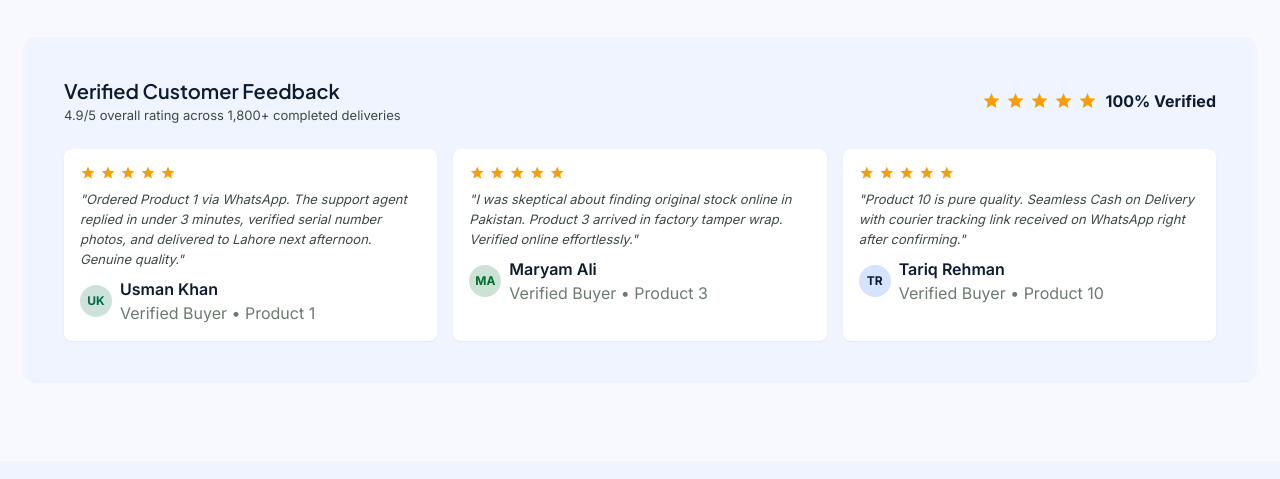
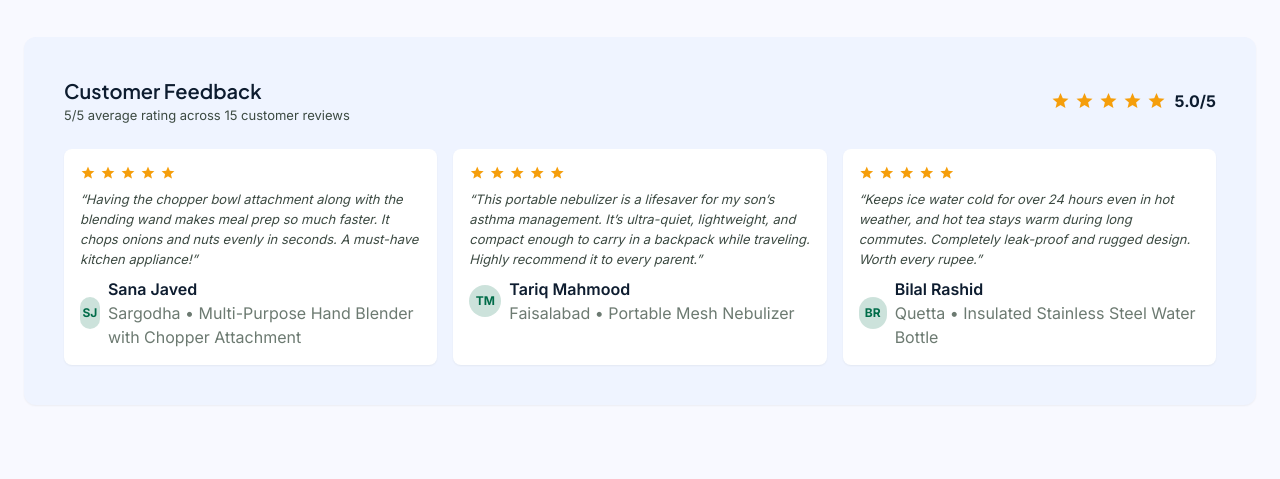
Before and after one commit to arshmangohar15-rgb/stitch-Final-genuine-product, a plain HTML site: page index.html in a window 1280 px wide. Shown: the part 2866-3345 px from the top of the page. Drawn offline with nearby package versions, Linux system fonts and the light colour scheme.

Commit message:
major changes1

```diff
--- a/index.html
+++ b/index.html
@@ -234,78 +234,23 @@
 <p class="font-body-sm text-body-sm text-on-surface-variant">Available in major cities: riders allow parcel verification prior to handover so you receive 100% confidence before paying.</p>
 </div>
 </div>
-<!-- Real Customer Reviews -->
+<!-- Customer Reviews -->
 <div class="bg-surface-container-low rounded-xl p-space-lg md:p-space-xl shadow-sm">
   <div class="flex flex-col md:flex-row items-start md:items-center justify-between mb-space-lg gap-space-sm">
     <div>
-<h3 class="font-headline-sm text-headline-sm text-on-surface">Verified Customer Feedback</h3>
-<p class="font-body-sm text-body-sm text-on-surface-variant">4.9/5 overall rating across 1,800+ completed deliveries</p>
+      <h3 class="font-headline-sm text-headline-sm text-on-surface">Customer Feedback</h3>
+      <p class="font-body-sm text-body-sm text-on-surface-variant">5/5 average rating across 15 customer reviews</p>
     </div>
-<div class="flex items-center gap-1 text-amber-500 font-label-lg">
+    <div class="flex items-center gap-1 text-amber-500 font-label-lg" aria-label="5 out of 5 stars">
       <span class="material-symbols-outlined text-[20px]" style="font-variation-settings: 'FILL' 1;">star</span>
       <span class="material-symbols-outlined text-[20px]" style="font-variation-settings: 'FILL' 1;">star</span>
       <span class="material-symbols-outlined text-[20px]" style="font-variation-settings: 'FILL' 1;">star</span>
       <span class="material-symbols-outlined text-[20px]" style="font-variation-settings: 'FILL' 1;">star</span>
       <span class="material-symbols-outlined text-[20px]" style="font-variation-settings: 'FILL' 1;">star</span>
-<span class="text-on-surface ml-1 font-bold">100% Verified</span>
+      <span class="text-on-surface ml-1 font-bold">5.0/5</span>
     </div>
   </div>
-<div class="grid grid-cols-1 md:grid-cols-3 gap-space-md">
-<!-- Review 1 -->
-<div class="bg-surface-container-lowest p-space-md rounded-lg shadow-sm">
-<div class="flex items-center gap-1 text-amber-500 mb-2">
-<span class="material-symbols-outlined text-[16px]" style="font-variation-settings: 'FILL' 1;">star</span>
-<span class="material-symbols-outlined text-[16px]" style="font-variation-settings: 'FILL' 1;">star</span>
-<span class="material-symbols-outlined text-[16px]" style="font-variation-settings: 'FILL' 1;">star</span>
-<span class="material-symbols-outlined text-[16px]" style="font-variation-settings: 'FILL' 1;">star</span>
-<span class="material-symbols-outlined text-[16px]" style="font-variation-settings: 'FILL' 1;">star</span>
-</div>
-<p class="font-body-sm text-body-sm text-on-surface-variant italic mb-space-sm">"Ordered Product 1 via WhatsApp. The support agent replied in under 3 minutes, verified serial number photos, and delivered to Lahore next afternoon. Genuine quality."</p>
-<div class="flex items-center gap-2">
-<div class="w-8 h-8 rounded-full bg-primary/20 text-primary font-bold flex items-center justify-center text-xs">UK</div>
-<div>
-<p class="font-label-md text-on-surface font-semibold">Usman Khan</p>
-<p class="font-label-sm text-outline">Verified Buyer • Product 1</p>
-</div>
-</div>
-</div>
-<!-- Review 2 -->
-<div class="bg-surface-container-lowest p-space-md rounded-lg shadow-sm">
-<div class="flex items-center gap-1 text-amber-500 mb-2">
-<span class="material-symbols-outlined text-[16px]" style="font-variation-settings: 'FILL' 1;">star</span>
-<span class="material-symbols-outlined text-[16px]" style="font-variation-settings: 'FILL' 1;">star</span>
-<span class="material-symbols-outlined text-[16px]" style="font-variation-settings: 'FILL' 1;">star</span>
-<span class="material-symbols-outlined text-[16px]" style="font-variation-settings: 'FILL' 1;">star</span>
-<span class="material-symbols-outlined text-[16px]" style="font-variation-settings: 'FILL' 1;">star</span>
-</div>
-<p class="font-body-sm text-body-sm text-on-surface-variant italic mb-space-sm">"I was skeptical about finding original stock online in Pakistan. Product 3 arrived in factory tamper wrap. Verified online effortlessly."</p>
-<div class="flex items-center gap-2">
-<div class="w-8 h-8 rounded-full bg-secondary/20 text-secondary font-bold flex items-center justify-center text-xs">MA</div>
-<div>
-<p class="font-label-md text-on-surface font-semibold">Maryam Ali</p>
-<p class="font-label-sm text-outline">Verified Buyer • Product 3</p>
-</div>
-</div>
-</div>
-<!-- Review 3 -->
-<div class="bg-surface-container-lowest p-space-md rounded-lg shadow-sm">
-<div class="flex items-center gap-1 text-amber-500 mb-2">
-<span class="material-symbols-outlined text-[16px]" style="font-variation-settings: 'FILL' 1;">star</span>
-<span class="material-symbols-outlined text-[16px]" style="font-variation-settings: 'FILL' 1;">star</span>
-<span class="material-symbols-outlined text-[16px]" style="font-variation-settings: 'FILL' 1;">star</span>
-<span class="material-symbols-outlined text-[16px]" style="font-variation-settings: 'FILL' 1;">star</span>
-<span class="material-symbols-outlined text-[16px]" style="font-variation-settings: 'FILL' 1;">star</span>
-</div>
-<p class="font-body-sm text-body-sm text-on-surface-variant italic mb-space-sm">"Product 10 is pure quality. Seamless Cash on Delivery with courier tracking link received on WhatsApp right after confirming."</p>
-<div class="flex items-center gap-2">
-<div class="w-8 h-8 rounded-full bg-surface-container-highest text-on-surface font-bold flex items-center justify-center text-xs">TR</div>
-<div>
-<p class="font-label-md text-on-surface font-semibold">Tariq Rehman</p>
-<p class="font-label-sm text-outline">Verified Buyer • Product 10</p>
-</div>
-</div>
-</div>
-</div>
+  <div class="grid grid-cols-1 md:grid-cols-3 gap-space-md" id="customerReviewCards" aria-live="polite" aria-label="Customer reviews"></div>
 </div>
 </section>
 <!-- Interactive Product Detail & Gallery Lightbox Modal -->
@@ -605,6 +550,88 @@
       openWhatsAppOrderForm(link.dataset.productName || title?.textContent.trim() || 'Genuine Products');
     });
 
+    const customerReviews = [
+      { name: 'Muhammad Ali', city: 'Lahore', product: 'Infrared Gun (Non-Contact Digital Thermometer)', rating: 5, text: 'Ordered this infrared thermometer for my clinic and home use. It gives instant, highly accurate readings without physical contact, which is extremely hygienic. Build quality is solid, and the battery life is great. Super fast delivery by Genuine Products!' },
+      { name: 'Dr. Ayesha Siddiqui', city: 'Islamabad', product: 'Blood Pressure Apparatus (Digital BP Monitor)', rating: 5, text: 'I tested this digital BP apparatus against a mercury sphygmomanometer, and the readings match almost perfectly. The cuff is comfortable and easy to wrap by yourself. Excellent product for daily home monitoring.' },
+      { name: 'Tariq Mahmood', city: 'Faisalabad', product: 'Portable Mesh Nebulizer', rating: 5, text: 'This portable nebulizer is a lifesaver for my son’s asthma management. It’s ultra-quiet, lightweight, and compact enough to carry in a backpack while traveling. Highly recommend it to every parent.' },
+      { name: 'Fatima Bibi', city: 'Rawalpindi', product: 'Digital Medical Thermometer', rating: 5, text: 'Very simple to use with a clear digital display and a gentle beep sound when the measurement is complete. It came in a neat protective case. Authentic quality and great value for money.' },
+      { name: 'Zeeshan Ahmed', city: 'Karachi', product: 'Glucometer (Blood Glucose Monitoring System)', rating: 5, text: 'The kit came complete with the lancing device, test strips, and lancets. It requires a tiny blood drop and displays results in just 5 seconds. Very reliable for my father’s daily checks.' },
+      { name: 'Sadia Khan', city: 'Multan', product: 'Stainless Steel Professional Knife Set', rating: 5, text: 'These knives are exceptionally sharp and well-balanced. Chopping vegetables and cutting meat has become effortless in my kitchen. The wooden block stand also looks very elegant on the counter.' },
+      { name: 'Usman Ghani', city: 'Peshawar', product: 'Electric Hand Blender', rating: 5, text: 'Powerful motor yet surprisingly quiet! I use it daily for making milkshakes, pureeing soups, and beating eggs. Cleaning the detachable stainless steel shaft is a breeze. Totally satisfied!' },
+      { name: 'Bilal Rashid', city: 'Quetta', product: 'Insulated Stainless Steel Water Bottle', rating: 5, text: 'Keeps ice water cold for over 24 hours even in hot weather, and hot tea stays warm during long commutes. Completely leak-proof and rugged design. Worth every rupee.' },
+      { name: 'Zainab Noor', city: 'Gujranwala', product: 'Copper Infused Water Bottle', rating: 5, text: 'The finish and polish on this pure copper bottle are stunning. It has great traditional health benefits, and the lid seals tightly with no leakage issues. Beautiful packaging too.' },
+      { name: 'Kamran Akram', city: 'Sialkot', product: 'Ergonomic Kitchen Knife Set with Sharpener', rating: 5, text: 'The inclusion of a built-in sharpener in the block is a game-changer. The handles provide a secure non-slip grip, and the blades retain their edge remarkably well. Top-notch quality.' },
+      { name: 'Hira Malik', city: 'Lahore', product: 'Titanium Eyeglasses Frame', rating: 5, text: 'Extremely lightweight and flexible frame. I wear my glasses all day long, and this model leaves no red marks on my nose bridge. Sleek, professional look and 100% genuine material.' },
+      { name: 'Omer Farooq', city: 'Hyderabad', product: 'Classic Vintage Eyeglasses Frame', rating: 5, text: 'Received countless compliments on this frame style! The hinge mechanism is sturdy, and it fits prescription lenses perfectly without any warping. Excellent customer service from the team as well.' },
+      { name: 'Sana Javed', city: 'Sargodha', product: 'Multi-Purpose Hand Blender with Chopper Attachment', rating: 5, text: 'Having the chopper bowl attachment along with the blending wand makes meal prep so much faster. It chops onions and nuts evenly in seconds. A must-have kitchen appliance!' },
+      { name: 'Daniyal Khan', city: 'Abbottabad', product: 'Premium Sports Water Bottle', rating: 5, text: 'Durable grip, wide mouth for easy filling with ice cubes, and a secure lock button to prevent accidental spills in the gym bag. Very happy with this purchase.' },
+      { name: 'Mahnoor Baloch', city: 'Bahawalpur', product: 'Designer Unisex Eyeglasses Frame', rating: 5, text: 'The build quality exceeded my expectations. It looks high-end and designer-made, yet it’s comfortable for everyday wear. Fast dispatch and safe packaging received via courier.' }
+    ];
+
+    let shuffledReviewIndices = [];
+    let nextReviewIndex = 0;
+
+    function shuffleCustomerReviews() {
+      shuffledReviewIndices = customerReviews.map((_, index) => index);
+      for (let index = shuffledReviewIndices.length - 1; index > 0; index--) {
+        const randomIndex = Math.floor(Math.random() * (index + 1));
+        [shuffledReviewIndices[index], shuffledReviewIndices[randomIndex]] =
+          [shuffledReviewIndices[randomIndex], shuffledReviewIndices[index]];
+      }
+      nextReviewIndex = 0;
+    }
+
+    function createCustomerReviewCard(review) {
+      const card = document.createElement('article');
+      card.className = 'bg-surface-container-lowest p-space-md rounded-lg shadow-sm';
+
+      const stars = document.createElement('div');
+      stars.className = 'flex items-center gap-1 text-amber-500 mb-2';
+      for (let index = 0; index < review.rating; index++) {
+        const star = document.createElement('span');
+        star.className = 'material-symbols-outlined text-[16px]';
+        star.style.fontVariationSettings = "'FILL' 1";
+        star.textContent = 'star';
+        stars.appendChild(star);
+      }
+
+      const text = document.createElement('p');
+      text.className = 'font-body-sm text-body-sm text-on-surface-variant italic mb-space-sm';
+      text.textContent = `“${review.text}”`;
+
+      const reviewer = document.createElement('div');
+      reviewer.className = 'flex items-center gap-2';
+      const initials = document.createElement('div');
+      initials.className = 'w-8 h-8 rounded-full bg-primary/20 text-primary font-bold flex items-center justify-center text-xs';
+      initials.textContent = review.name.split(/\s+/).slice(0, 2).map(part => part[0]).join('').toUpperCase();
+      const identity = document.createElement('div');
+      const name = document.createElement('p');
+      name.className = 'font-label-md text-on-surface font-semibold';
+      name.textContent = review.name;
+      const details = document.createElement('p');
+      details.className = 'font-label-sm text-outline';
+      details.textContent = `${review.city} • ${review.product}`;
+      identity.append(name, details);
+      reviewer.append(initials, identity);
+      card.append(stars, text, reviewer);
+      return card;
+    }
+
+    function renderCustomerReviews() {
+      if (nextReviewIndex + 3 > shuffledReviewIndices.length) shuffleCustomerReviews();
+      const reviewsToShow = shuffledReviewIndices
+        .slice(nextReviewIndex, nextReviewIndex + 3)
+        .map(index => customerReviews[index]);
+      nextReviewIndex += reviewsToShow.length;
+
+      const reviewContainer = document.getElementById('customerReviewCards');
+      reviewContainer.replaceChildren(...reviewsToShow.map(createCustomerReviewCard));
+    }
+
+    shuffleCustomerReviews();
+    renderCustomerReviews();
+    window.setInterval(renderCustomerReviews, 5000);
+
     const productDescriptions = [
       'Portable, rechargeable nebulizer with a carrying case.',
       'Meter kit shown with case, lancing device, test strips and lancets.'
```
Lines whose indentation alone changed are shown as unchanged.
